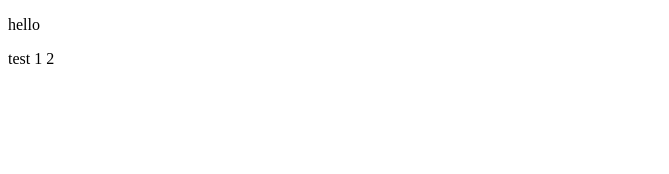
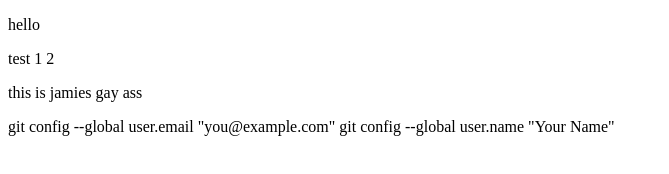
Before and after one commit to sawidi/HackCamp, a plain HTML site: page index.html in a window 1280 px wide. Shown: the whole page, without its empty margins (0-669 px from the left). Drawn offline with Linux system fonts and the light colour scheme.

Commit message:
jamie gay ass

```diff
--- a/index.html
+++ b/index.html
@@ -9,6 +9,9 @@
     <p>hello</p>
     <p>test 1 2 </p>
 
+    <p>this is jamies gay ass</p>
+    git config --global user.email "you@example.com"
+    git config --global user.name "Your Name"
 
 
 </head>
```
